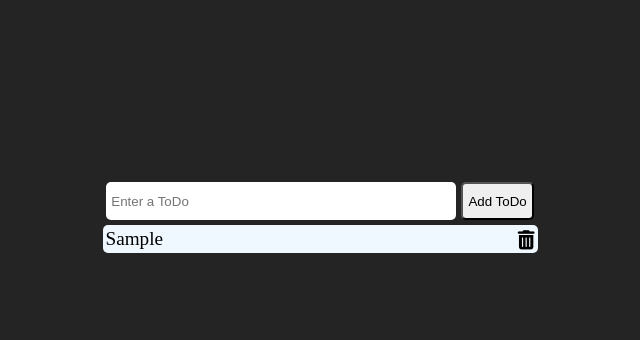
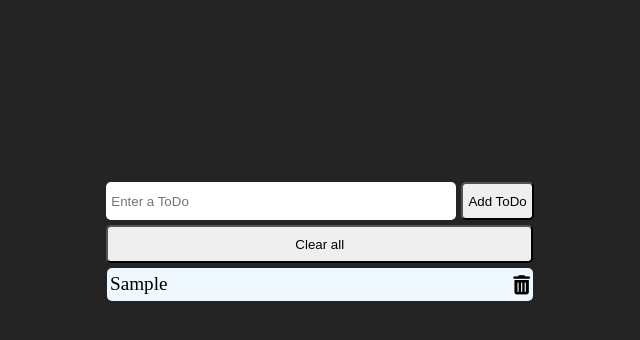
Before and after one commit to UchihaDSenju/react-todo, a React (Vite) app: page / in a window 1280 px wide. Both pictures are taken after typing "Sample" into the empty fields and a click on the button "Add ToDo". Shown: the top 340 px of the page, without its empty margins (320-960 px from the left). Built offline with nearby package versions, Linux system fonts and the light colour scheme.

Commit message:
Clear all button added as extra feature

```diff
--- a/src/assets/inputField.jsx
+++ b/src/assets/inputField.jsx
@@ -14,6 +14,7 @@ function inputField(props) {
 
   return (
     <div className='inputContainer'>
+      <div>
         <input
         autoFocus
         type="text"
@@ -28,9 +29,14 @@ function inputField(props) {
             todoExecute()
           }
         }}></input>
-      <button onClick={() => {
+        <button className='addBtn' onClick={() => {
           todoExecute()
         }}>Add ToDo</button>
+      </div>
+      <button className='clearBtn' onClick={() => {
+        localStorage.clear();
+        window.location.reload();
+      }}>Clear all</button>
     </div>
   )
 }
--- a/src/index.css
+++ b/src/index.css
@@ -29,6 +29,8 @@ body{
   margin-top: 150px;
 }
 .inputContainer{
+  display: flex;
+  flex-direction: column;
   width: fit-content;
   margin: 0px auto;
 }
@@ -41,23 +43,30 @@ body{
 }
 .inputContainer button{
   height: 1cm;
-  margin-left: 5px;
   padding: 5px;
   border-radius: 5px;
+}
+.addBtn{
+  margin-left: 5px;
 }
 .inputContainer button:hover{
   cursor: pointer;
   background-color: rgb(185, 181, 181);
 }
+.clearBtn{
+  margin-top: 5px;
+  margin-right: 0.5px;
+}
 .todoItem{
   display: flex;
   justify-content: space-between;
   align-items: center;
-  width: 429px;
+  width: 420px;
   margin: 0px auto;
   font-size: larger;
   background-color: aliceblue;
   padding: 3px;
+  height: 0.7cm;
   border-radius: 5px;
   overflow: hidden;
 
```
Lines whose indentation alone changed are shown as unchanged.
